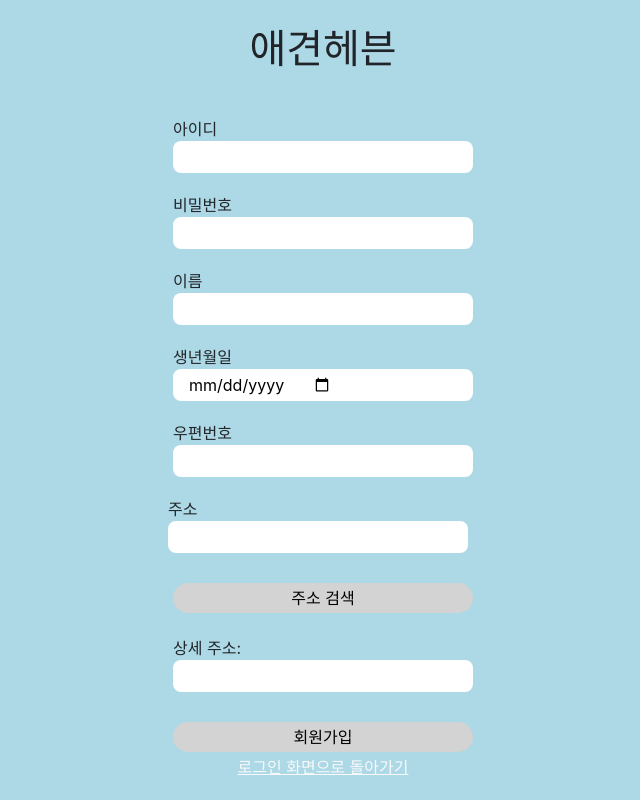
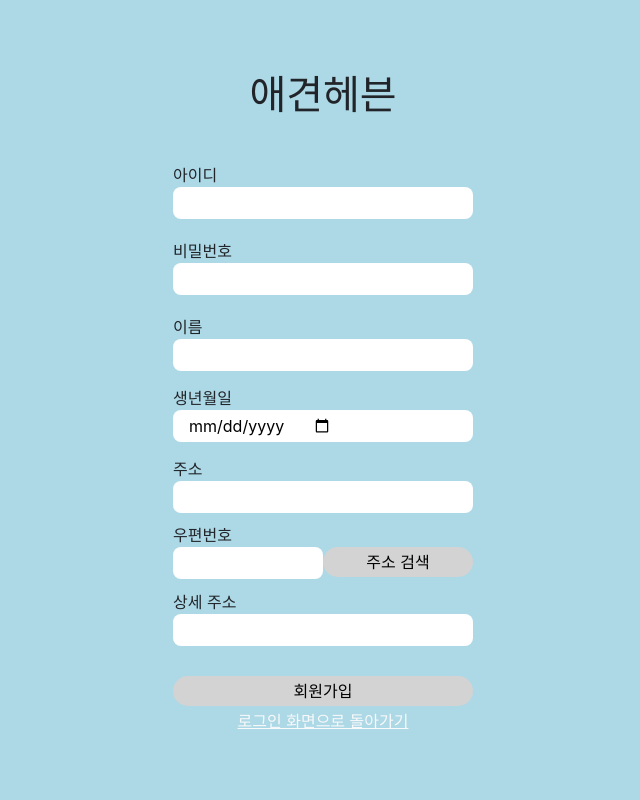
Before and after one commit to youseoungjo/puppyheaven, a React (Create React App) app: page /join in a window 1280 px wide. Shown: the whole page, without its empty margins (317-957 px from the left). Built offline with nearby package versions, Linux system fonts and the light colour scheme.

Commit message:
address css fix

```diff
--- a/src/App.css
+++ b/src/App.css
@@ -113,43 +113,49 @@
 }
 
 .SignUp .pw_form {
-    margin-top: 20px;
+    margin-top: 15px;
     text-align: left;
     display: flex;
     flex-direction: column;
 }
 
 .SignUp .name_form {
-    margin-top: 20px;
+    margin-top: 15px;
     text-align: left;
     display: flex;
     flex-direction: column;
 }
 
 .SignUp .birth_form {
-    margin-top: 20px;
+    margin-top: 15px;
     text-align: left;
     display: flex;
     flex-direction: column;
 }
 
-.SignUp .zonecode_form {
-    margin-top: 20px;
+.SignUp .zonecode_form{
+    margin-top: 10px;
+    width: 300px;
     text-align: left;
     display: flex;
     flex-direction: column;
 }
 
-
 .SignUp .address_form {
-    margin-top: 20px;
+    margin-top: 15px;
     text-align: left;
     display: flex;
     flex-direction: column;
 }
 
+.SignUp .zonecode_set{
+    display: flex;
+    align-content: space-between;
+    width: 145px;
+}
+
 .SignUp .detailAddress_form {
-    margin-top: 20px;
+    margin-top: 10px;
     text-align: left;
     display: flex;
     flex-direction: column;
@@ -200,13 +206,12 @@
 }
 
 .SignUp .zonecode_input {
-    display: flex;
     border-radius: 8px;
     padding: 16px;
     margin-top: 0;
     background-color: white;
     border: none;
-    width: 300px;
+    width: 150px;
     height: 30px;
 }
 
@@ -232,7 +237,17 @@
     height: 30px;
 }
 
-.SignUp button {
+.SignUp button[type="button"] {
+    background-color: lightgray;
+    margin-right: 5px;
+    margin-bottom: 3px;
+    width: 150px;
+    height: 30px;
+    border-radius: 20px;
+    border: none;
+    cursor: pointer;
+}
+.SignUp button[type="submit"] {
     background-color: lightgray;
     margin-top: 30px;
     margin-left: 5px;
@@ -243,6 +258,11 @@
     border-radius: 20px;
     border: none;
     cursor: pointer;
+}
+.SignUp .inputError {
+    margin-top: 5px;
+    color: red;
+    font-size: 11px;
 }
 /* Main */
 
--- a/src/components/SignUpForm.js
+++ b/src/components/SignUpForm.js
@@ -129,18 +129,24 @@ function SignUpForm() {
               <label>생년월일</label>
               <input className="birth_input" type="date" value={birthday} onChange={handleBirthdayChange} />
             </div>
-            <div className="zonecode_form">
+            {/* <div className="zonecode_form">
               <label>우편번호</label>
               <input className="zonecode_input" type="text" name="zonecode" value={zonecode} onChange={handleZonecodeChange} />
-            </div>
+            </div> */}
 
             <div className="address_form">
               <label>주소</label>
               <input className="address_input" type="text" name="address" value={address} onChange={handleAddressChange} />
+            </div>
+            <div className="zonecode_form">
+              <label>우편번호</label>
+              <div className="zonecode_set">
+              <input className="zonecode_input" type="text" name="zonecode" value={zonecode} onChange={handleZonecodeChange} />
               <AddressInput setZonecode={setZonecode} setAddress={setAddress} setDetailAddress={setDetailAddress}/>
+              </div>
             </div>
             <div className="detailAddress_form">
-              <label>상세 주소:</label>
+              <label>상세 주소</label>
               <input  className="detailAddress_input"type="text" name="detailAddress" value={detailAddress} onChange={handleDetailAddressChange} />
             </div>
             <div>
```
